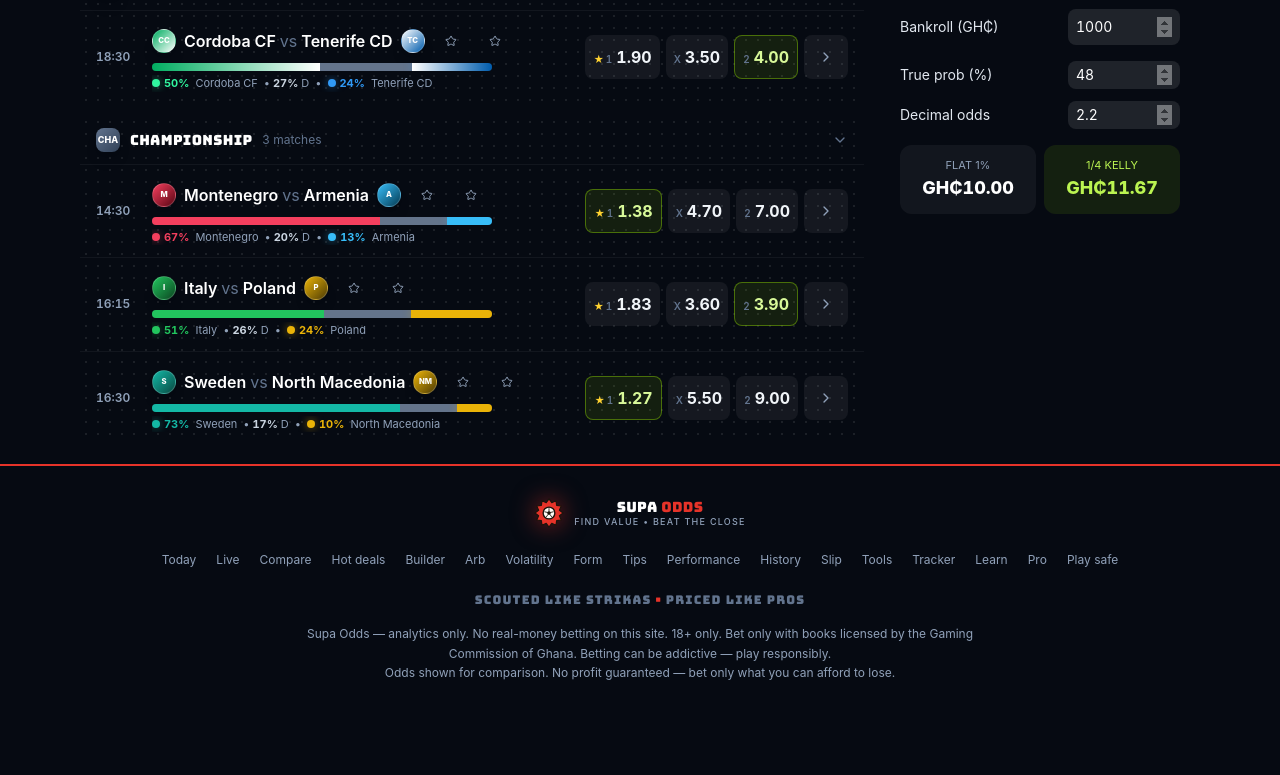
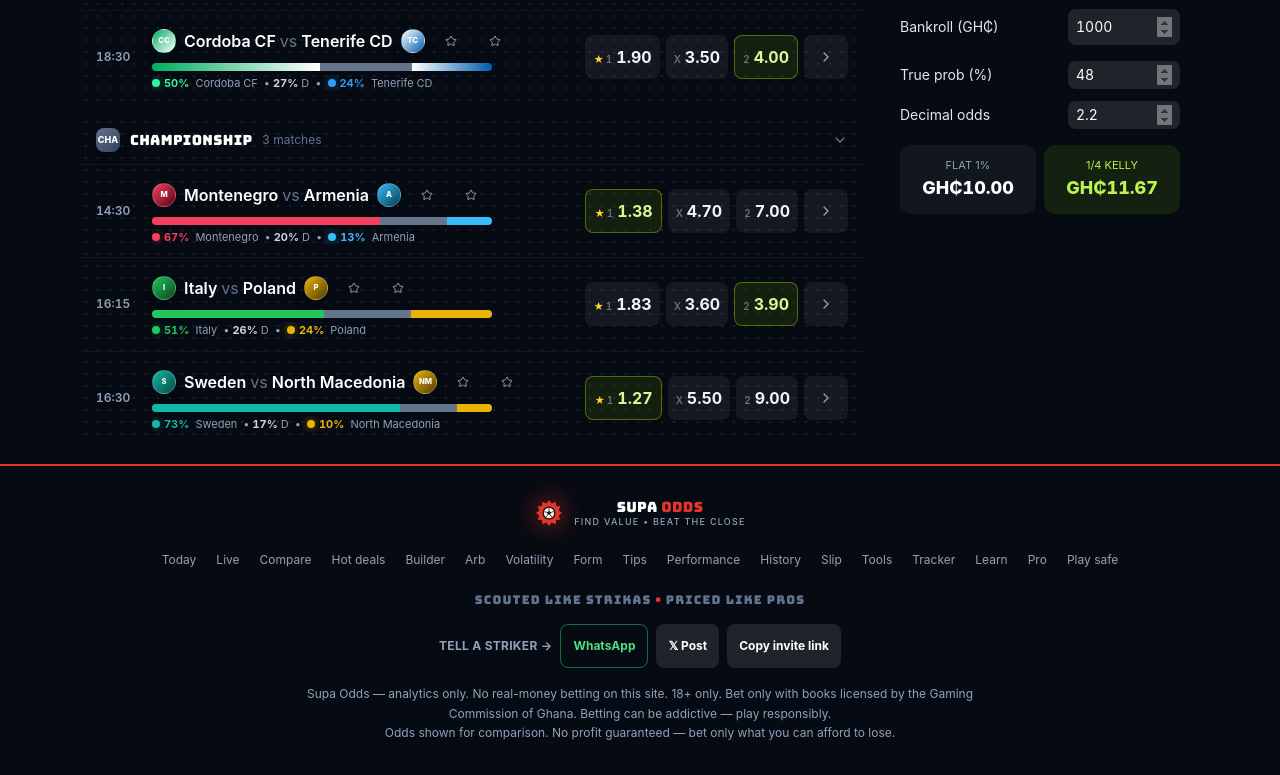
Before and after one commit to mysticjoystick/supa-odds, a React (Vite) app: page / in a window 1280 px wide. Shown: the part 651-1426 px from the top of the page. Before the commit the page ends 1366 px from the top, so only its background shows below. Built offline with nearby package versions, Linux system fonts and the light colour scheme.

Commit message:
Growth levers: app invite share, link previews, install meta

```diff
--- a/index.html
+++ b/index.html
@@ -5,6 +5,10 @@
     <link rel="icon" type="image/svg+xml" href="/favicon.svg" />
     <link rel="manifest" href="/manifest.json" />
     <link rel="apple-touch-icon" href="/favicon.svg" />
+    <meta name="mobile-web-app-capable" content="yes" />
+    <meta name="apple-mobile-web-app-capable" content="yes" />
+    <meta name="apple-mobile-web-app-status-bar-style" content="black-translucent" />
+    <meta name="apple-mobile-web-app-title" content="Supa Odds" />
     <link rel="preconnect" href="https://fonts.googleapis.com" />
     <link rel="preconnect" href="https://fonts.gstatic.com" crossorigin />
     <link href="https://fonts.googleapis.com/css2?family=Bungee&display=swap" rel="stylesheet" />
@@ -16,7 +20,7 @@
     <meta property="og:title" content="Supa Odds — Find Value, Beat the Close" />
     <meta property="og:description" content="Compare Ghana book odds, build daily tickets, track form and closing lines. Info only, 18+." />
     <meta property="og:image" content="/logo.svg" />
-    <meta name="twitter:card" content="summary" />
+    <meta name="twitter:card" content="summary_large_image" />
     <meta name="twitter:title" content="Supa Odds — Find Value, Beat the Close" />
     <meta name="twitter:description" content="Ghana odds comparison + market research. Info only, 18+." />
     <title>Supa Odds — Find Value, Beat the Close</title>
--- a/src/App.jsx
+++ b/src/App.jsx
@@ -8,6 +8,7 @@
 import { SlipProvider, useSlip } from './lib/slip';
 import { MyBooksProvider } from './lib/myBooks';
 import SlipBar from './components/SlipBar';
+import ShareApp from './components/ShareApp';
 import ErrorBoundary from './components/ErrorBoundary';
 
 // Route-level splitting — first load ships Today only.
@@ -127,6 +128,7 @@
               <Link to="/responsible" className="rounded px-2 py-2 hover:text-white">Play safe</Link>
             </nav>
             <div className="font-display text-xs tracking-widest text-slate-500">SCOUTED LIKE STRIKAS <span className="text-supa">•</span> PRICED LIKE PROS</div>
+            <ShareApp />
             <div className="max-w-2xl text-xs leading-relaxed text-slate-400">
               Supa Odds — analytics only. No real-money betting on this site. 18+ only. Bet only with books licensed by the Gaming Commission of Ghana. Betting can be addictive — play responsibly.
               <br />Odds shown for comparison. No profit guaranteed — bet only what you can afford to lose.
--- /dev/null
+++ b/src/components/ShareApp.jsx
@@ -0,0 +1,40 @@
+import { useState } from 'react';
+
+// Invite-a-friend share row — lives in the footer so every page converts.
+// Uses the live origin, so it works on localhost, vercel.app, and the
+// custom domain with zero config. 18+ note rides along on WhatsApp.
+export default function ShareApp({ compact = false }) {
+  const [copied, setCopied] = useState(false);
+  let origin = '';
+  try {
+    origin = window.location.origin;
+  } catch { /* ignore */ }
+  const text = `Supa Odds — daily football tickets built from the numbers, not vibes. Check today's surest picks: ${origin}/builder`;
+  const wa = `https://wa.me/?text=${encodeURIComponent(`${text} 18+. Play responsibly.`)}`;
+  const x = `https://twitter.com/intent/tweet?text=${encodeURIComponent(text)}`;
+  const copy = async () => {
+    try {
+      await navigator.clipboard.writeText(`${origin}/builder`);
+      setCopied(true);
+      setTimeout(() => setCopied(false), 1800);
+    } catch { /* ignore */ }
+  };
+  const btn = 'inline-flex min-h-[44px] items-center rounded-lg px-3 text-xs font-bold transition-colors';
+  return (
+    <div className={`flex flex-wrap items-center justify-center gap-2 ${compact ? '' : ''}`}>
+      <span className="text-xs font-bold tracking-wide text-slate-400">TELL A STRIKER →</span>
+      <a href={wa} target="_blank" rel="noopener noreferrer" title="Share Supa Odds on WhatsApp"
+        className={`${btn} border border-[#25D366]/50 text-[#4ce080] hover:bg-[#25D366]/10`}>
+        WhatsApp
+      </a>
+      <a href={x} target="_blank" rel="noopener noreferrer" title="Share Supa Odds on X"
+        className={`${btn} bg-white/10 text-white hover:bg-white/15`}>
+        𝕏 Post
+      </a>
+      <button onClick={copy} title="Copy your invite link"
+        className={`${btn} bg-white/10 text-white hover:bg-white/15`}>
+        {copied ? '✓ Copied!' : 'Copy invite link'}
+      </button>
+    </div>
+  );
+}
```
Also changed, not shown: public/history.json, public/snapshot.json.
